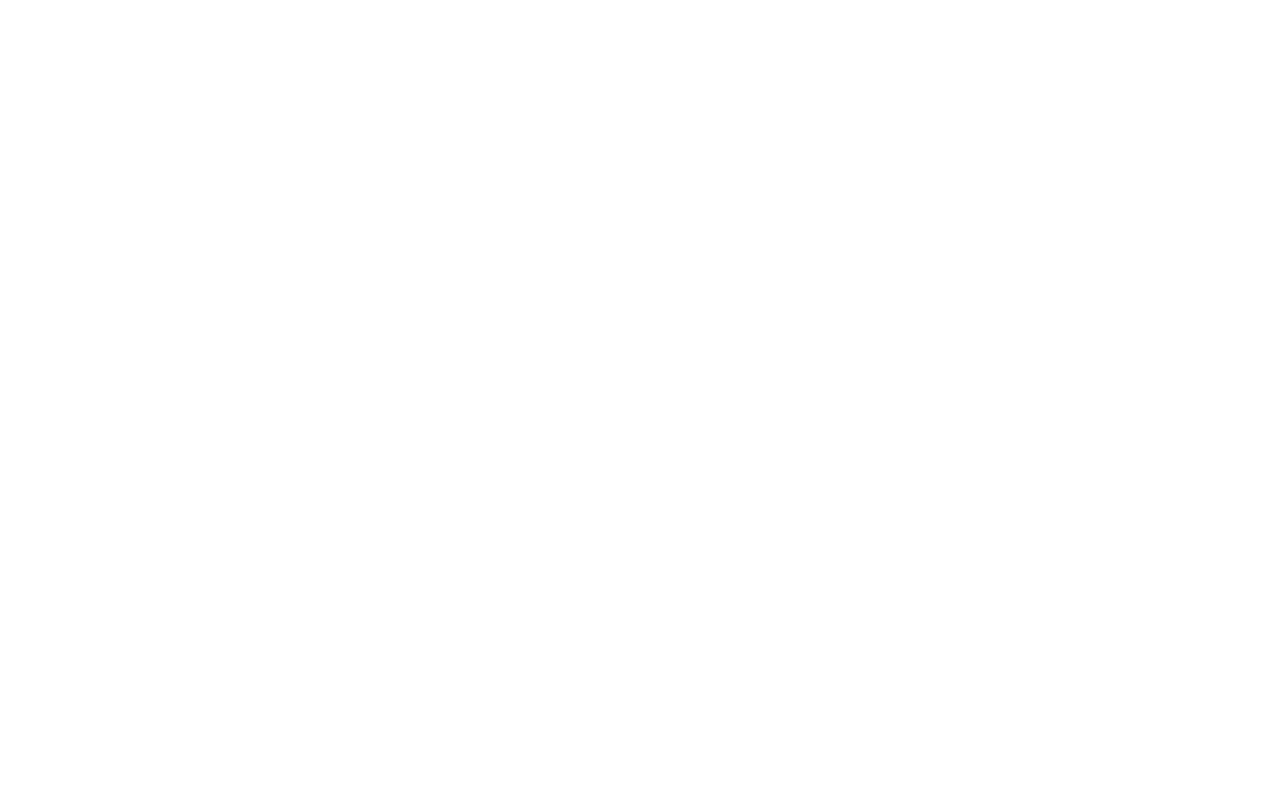
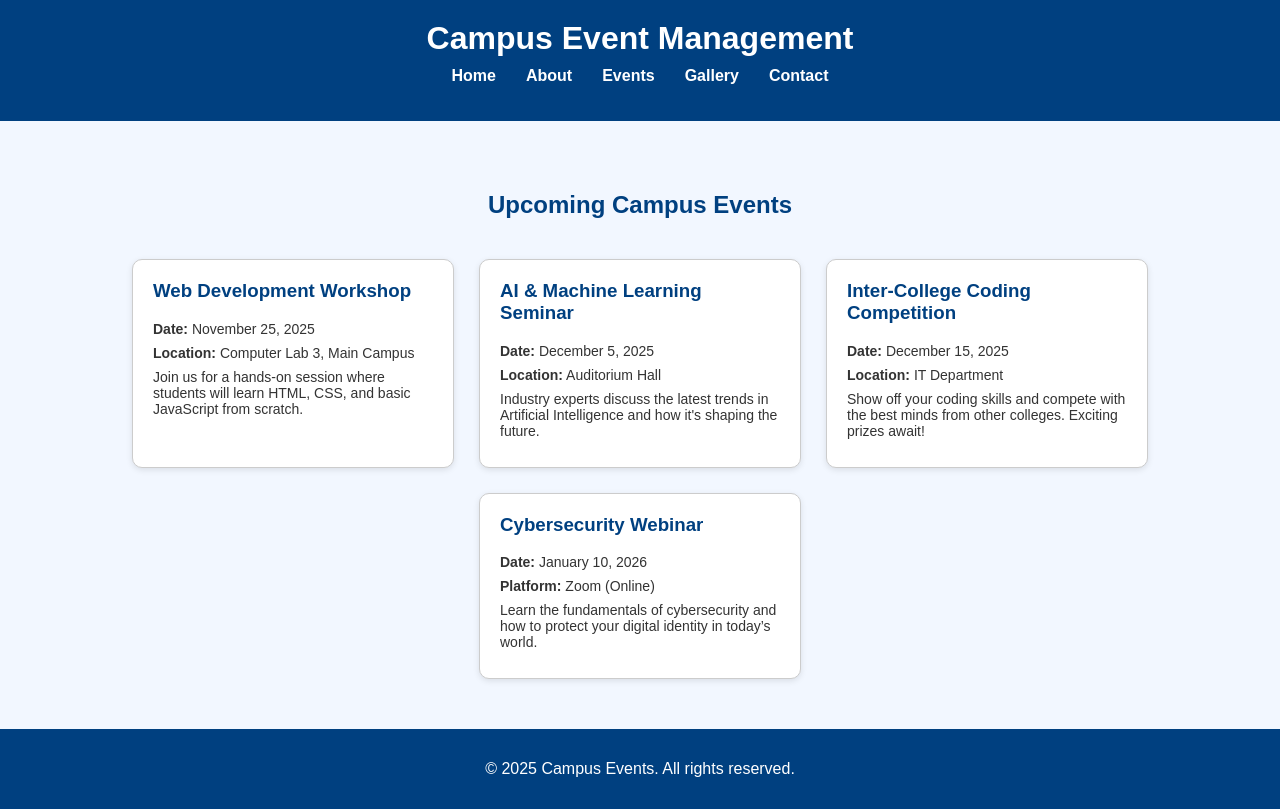
Before and after one commit to L1F22BSSE0334/campus-events, a website: page src/events.html in a window 1280 px wide. Drawn offline with Linux system fonts and the light colour scheme.

Commit message:
Add New Event file  and update Style file

```diff
--- a/src/events.html
+++ b/src/events.html
@@ -0,0 +1,73 @@
+<!DOCTYPE html>
+<html lang="en">
+<head>
+    <meta charset="UTF-8">
+    <meta name="viewport" content="width=device-width, initial-scale=1.0">
+    <title>Upcoming Events | Campus Events</title>
+    <link rel="stylesheet" href="../styles/style.css">
+</head>
+<body>
+    <!-- Header / Navigation -->
+    <header>
+        <div class="container">
+            <h1>Campus Event Management</h1>
+            <nav>
+                <ul>
+                    <li><a href="index.html">Home</a></li>
+                    <li><a href="about.html">About</a></li>
+                    <li><a href="events.html" class="active">Events</a></li>
+                    <li><a href="gallery.html">Gallery</a></li>
+                    <li><a href="contact.html">Contact</a></li>
+                </ul>
+            </nav>
+        </div>
+    </header>
+
+    <!-- Main Events Section -->
+    <main>
+        <section class="events-section">
+            <div class="container">
+                <h2>Upcoming Campus Events</h2>
+                <div class="events-list">
+
+                    <div class="event-card">
+                        <h3>Web Development Workshop</h3>
+                        <p><strong>Date:</strong> November 25, 2025</p>
+                        <p><strong>Location:</strong> Computer Lab 3, Main Campus</p>
+                        <p>Join us for a hands-on session where students will learn HTML, CSS, and basic JavaScript from scratch.</p>
+                    </div>
+
+                    <div class="event-card">
+                        <h3>AI & Machine Learning Seminar</h3>
+                        <p><strong>Date:</strong> December 5, 2025</p>
+                        <p><strong>Location:</strong> Auditorium Hall</p>
+                        <p>Industry experts discuss the latest trends in Artificial Intelligence and how it's shaping the future.</p>
+                    </div>
+
+                    <div class="event-card">
+                        <h3>Inter-College Coding Competition</h3>
+                        <p><strong>Date:</strong> December 15, 2025</p>
+                        <p><strong>Location:</strong> IT Department</p>
+                        <p>Show off your coding skills and compete with the best minds from other colleges. Exciting prizes await!</p>
+                    </div>
+
+                    <div class="event-card">
+                        <h3>Cybersecurity Webinar</h3>
+                        <p><strong>Date:</strong> January 10, 2026</p>
+                        <p><strong>Platform:</strong> Zoom (Online)</p>
+                        <p>Learn the fundamentals of cybersecurity and how to protect your digital identity in today’s world.</p>
+                    </div>
+
+                </div>
+            </div>
+        </section>
+    </main>
+
+    <!-- Footer -->
+    <footer>
+        <div class="container">
+            <p>&copy; 2025 Campus Events. All rights reserved.</p>
+        </div>
+    </footer>
+</body>
+</html>
--- a/styles/style.css
+++ b/styles/style.css
@@ -90,3 +90,49 @@ footer {
     padding: 15px 0;
     text-align: center;
 }
+
+
+/* Events Page */
+.events-section {
+    padding: 50px 0;
+    background-color: #f2f7ff;
+    text-align: center;
+}
+
+.events-section h2 {
+    color: #004080;
+    margin-bottom: 40px;
+}
+
+.events-list {
+    display: flex;
+    flex-wrap: wrap;
+    justify-content: center;
+    gap: 25px;
+}
+
+.event-card {
+    background-color: #fff;
+    border: 1px solid #ccc;
+    border-radius: 10px;
+    width: 280px;
+    padding: 20px;
+    text-align: left;
+    box-shadow: 0 2px 6px rgba(0,0,0,0.1);
+    transition: transform 0.2s ease, box-shadow 0.2s ease;
+}
+
+.event-card:hover {
+    transform: translateY(-5px);
+    box-shadow: 0 4px 10px rgba(0,0,0,0.2);
+}
+
+.event-card h3 {
+    color: #004080;
+    margin-top: 0;
+}
+
+.event-card p {
+    font-size: 14px;
+    margin: 8px 0;
+}
```
